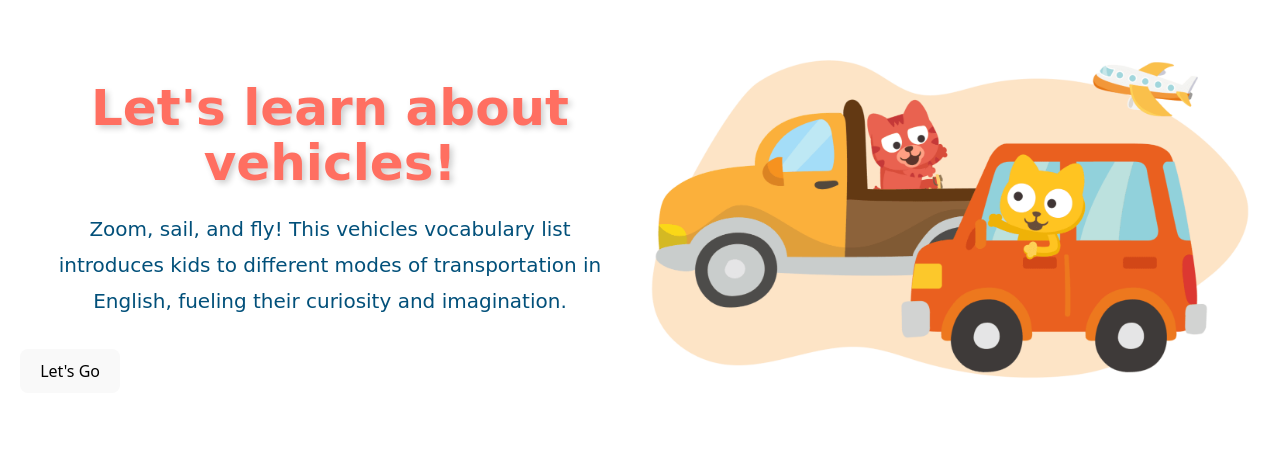
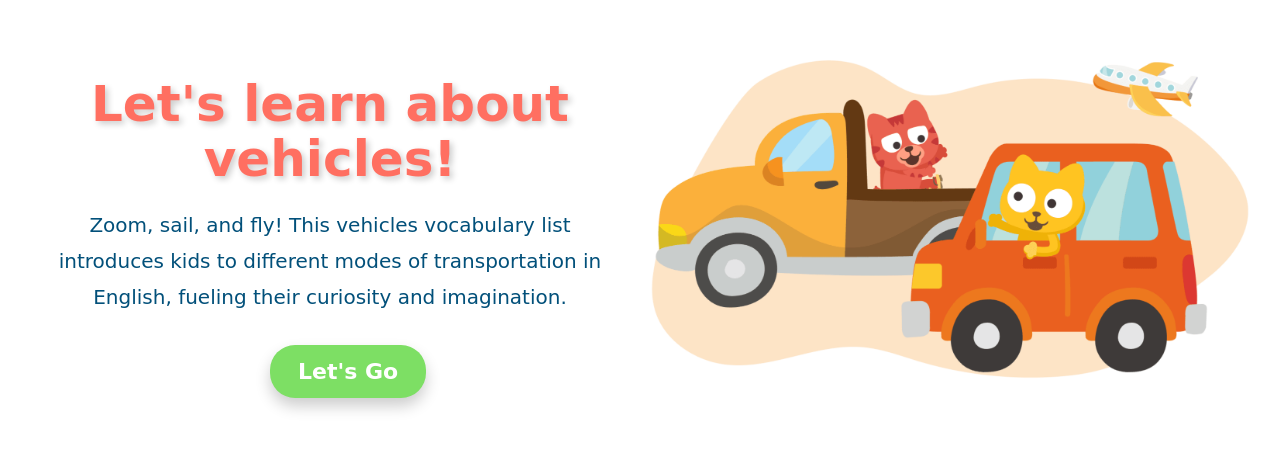
Before and after one commit to Saggrrr/auto-learn-kids, a React (Vite) app: page /main in a window 1280 px wide. Shown: the part 198-648 px from the top of the page. Built offline with nearby package versions, Linux system fonts and the light colour scheme.

Commit message:
made buttons more beutiful for children

```diff
--- a/src/components/FirstPage.css
+++ b/src/components/FirstPage.css
@@ -11,17 +11,21 @@
 }
 
 .start-button {
-  padding: 12px 24px;
-  font-size: 18px;
-  background-color: rgba(255,255,255,0.8);
-  color: rgb(255, 0, 0);
-  border: 2px solid limegreen;
-  border-radius: 8px;
+  padding: 14px 32px;
+  font-size: 20px;
+  background-color: #3dd9d6; /* Aqua blue */
+  color: #fff;
+  border: none;
+  border-radius: 20px;
   cursor: pointer;
-  transition: all 0.3s ease;
+  font-family: 'Comic Sans MS', 'Poppins', cursive;
+  font-weight: bold;
+  box-shadow: 0 8px 16px rgba(0, 0, 0, 0.2);
+  transition: transform 0.2s ease, background-color 0.3s ease;
 }
 
 .start-button:hover {
-  background-color: rgba(255,255,255,0.8);
-  color: black;
+  background-color: #ff5fa2; /* Pink */
+  transform: scale(1.1);
+  color: #fff;
 }
--- a/src/components/MainPage.css
+++ b/src/components/MainPage.css
@@ -109,3 +109,26 @@
 .choose-method-card button:hover {
   background-color: #0056b3;
 }
+
+
+.lets-go-button {
+  background-color: #7ddf64; /* bright green */
+  color: white;
+  font-size: 22px;
+  font-family: 'Comic Sans MS', 'Poppins', cursive;
+  font-weight: bold;
+  padding: 14px 28px;
+  border: none;
+  border-radius: 25px;
+  cursor: pointer;
+  box-shadow: 0 8px 15px rgba(0, 0, 0, 0.2);
+  transition: all 0.3s ease;
+  margin-left: 250px;
+}
+
+.lets-go-button:hover {
+  background-color: #ff69b4; /* playful pink */
+  transform: scale(1.1) rotate(-2deg);
+  color: #fff;
+  box-shadow: 0 10px 18px rgba(0, 0, 0, 0.3);
+}
--- a/src/components/MainPage.jsx
+++ b/src/components/MainPage.jsx
@@ -18,7 +18,7 @@ const MainPage = () => {
                     different modes of transportation in English, fueling their curiosity
                     and imagination.
                 </p>
-                <button onClick={()=>{document.getElementById('bottom').scrollIntoView({behavior: 'smooth'})}}>
+                <button className="lets-go-button" onClick={()=>{document.getElementById('bottom').scrollIntoView({behavior: 'smooth'})}}>
                     Let's Go
                 </button>
             </div>
```
